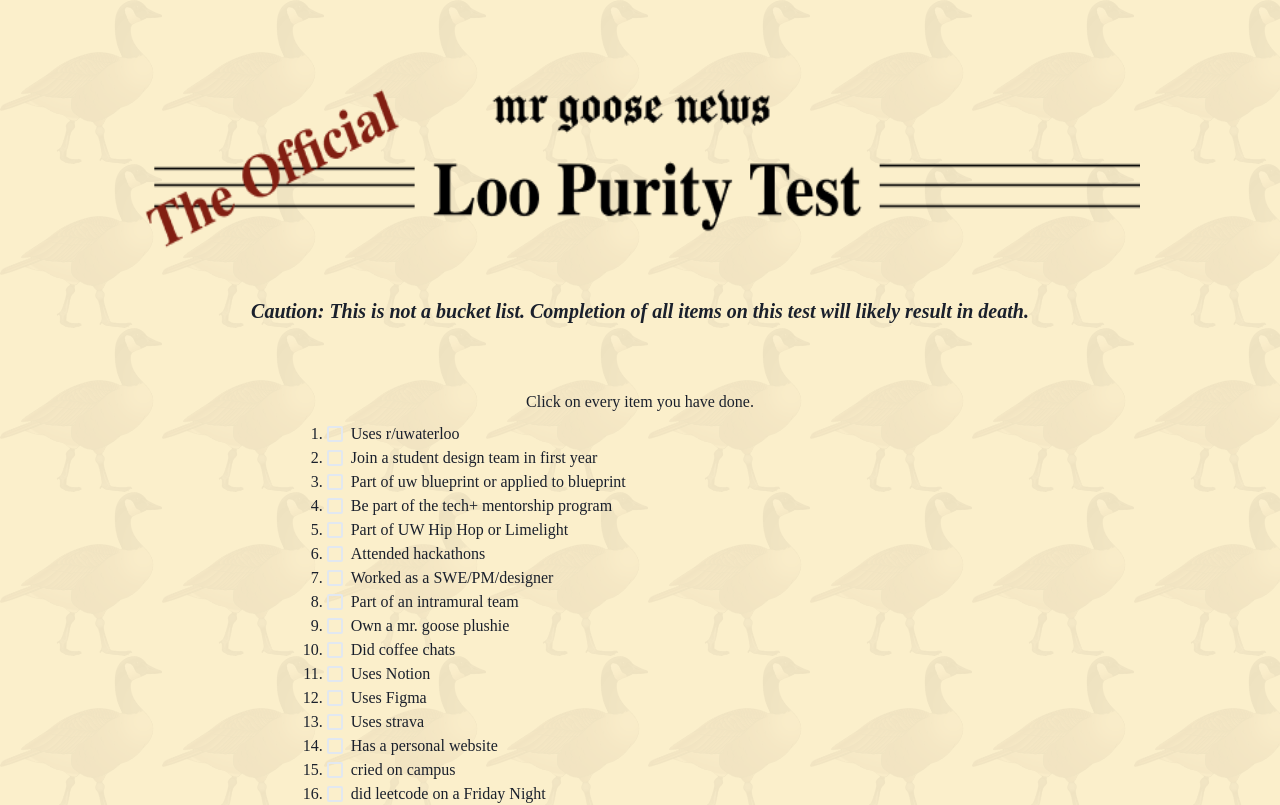
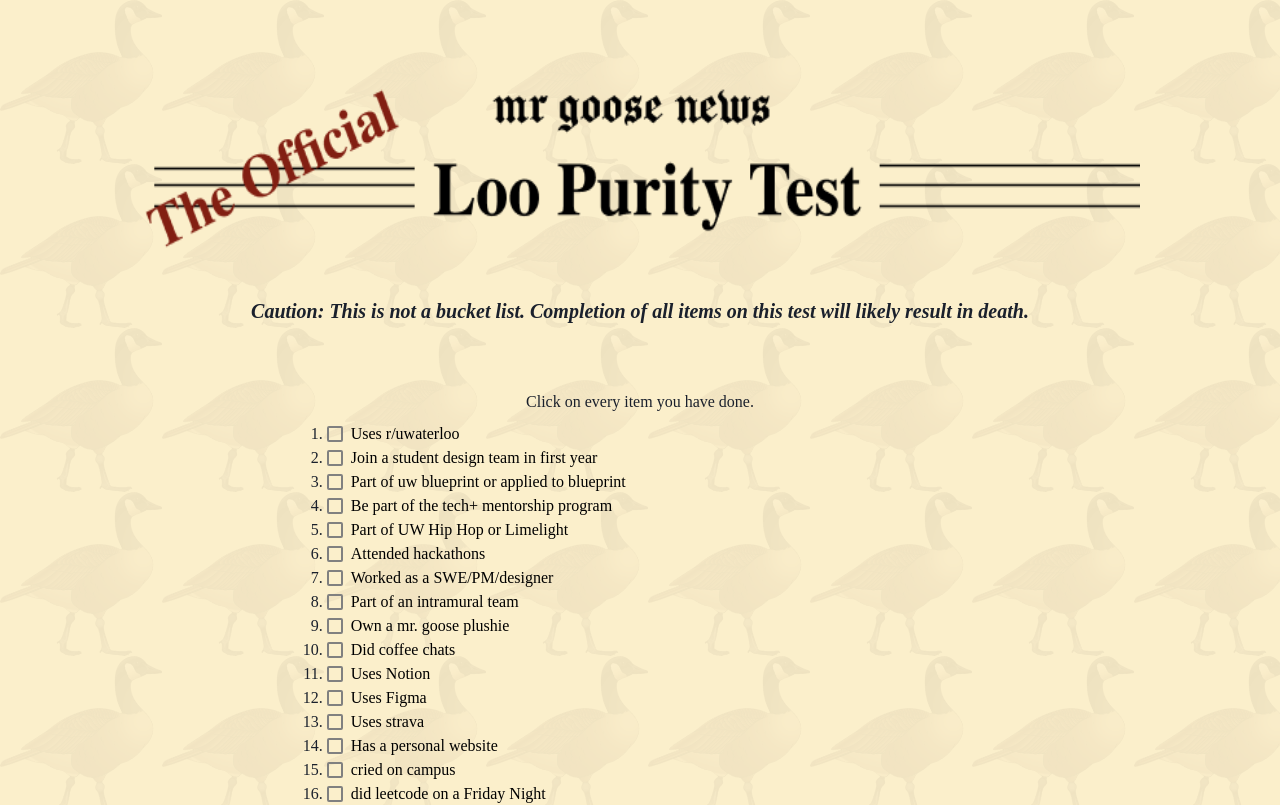
Before and after one commit to tlivingstone/nu-purity-test, a Next.js app: page / in a window 1280 px wide. Shown: the top 805 px of the page. Built offline with nearby package versions, Linux system fonts and the light colour scheme.

Commit message:
feat: fix color

```diff
--- a/components/purity-form.tsx
+++ b/components/purity-form.tsx
@@ -110,6 +110,8 @@ export const PurityForm = () => {
                     name={key}
                     type="text"
                     colorScheme="blackAlpha"
+                    color="black"
+                    border="gray"
                     onChange={formik.handleChange}
                     value={formik.values[key]}
                   >
--- a/pages/_app.tsx
+++ b/pages/_app.tsx
@@ -39,7 +39,6 @@ const theme = extendTheme({
         baseStyle: {
           border: "1px solid black",
           borderColor: "black",
-          defaultBgColor: "white",
           _control: {
             borderColor: "black",
           },
```
